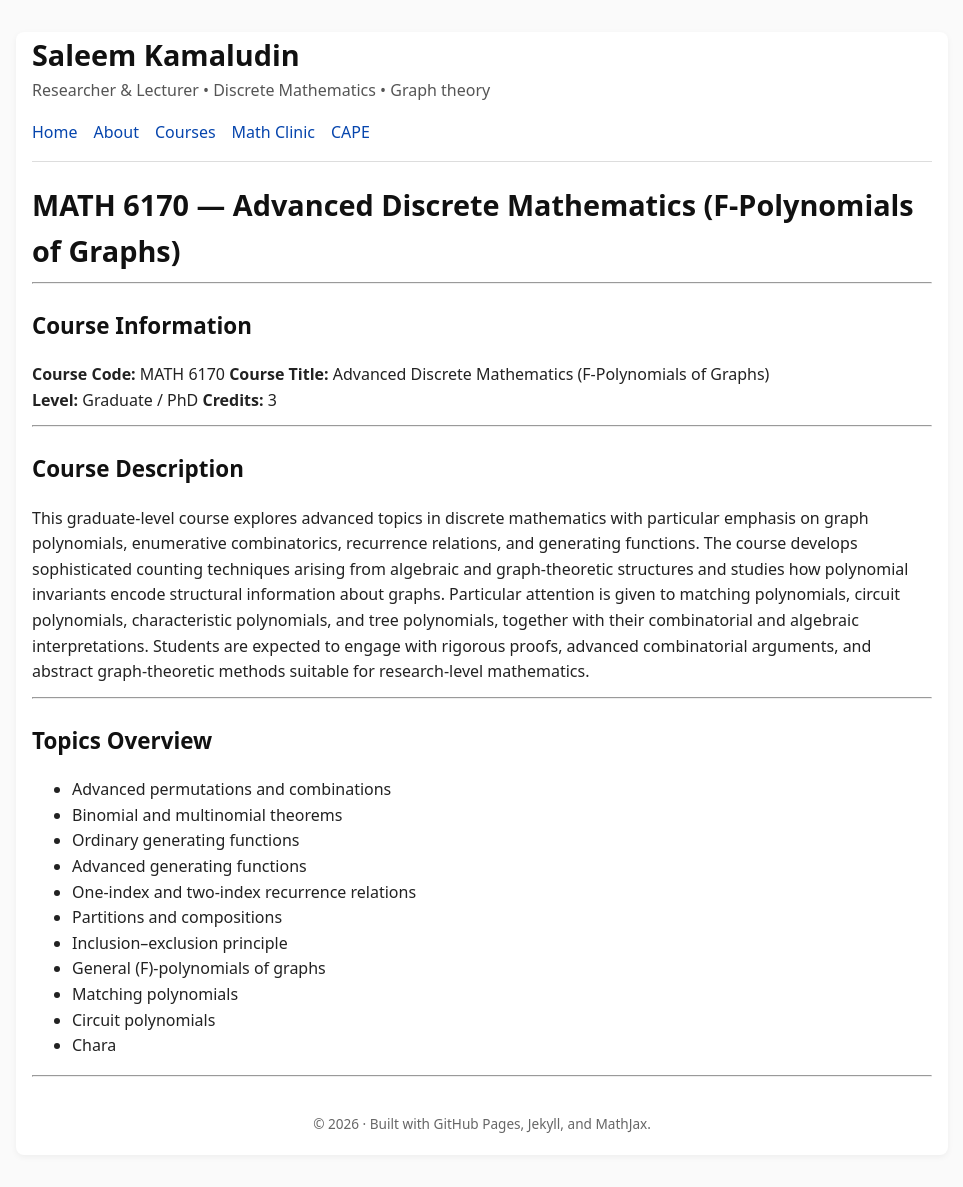
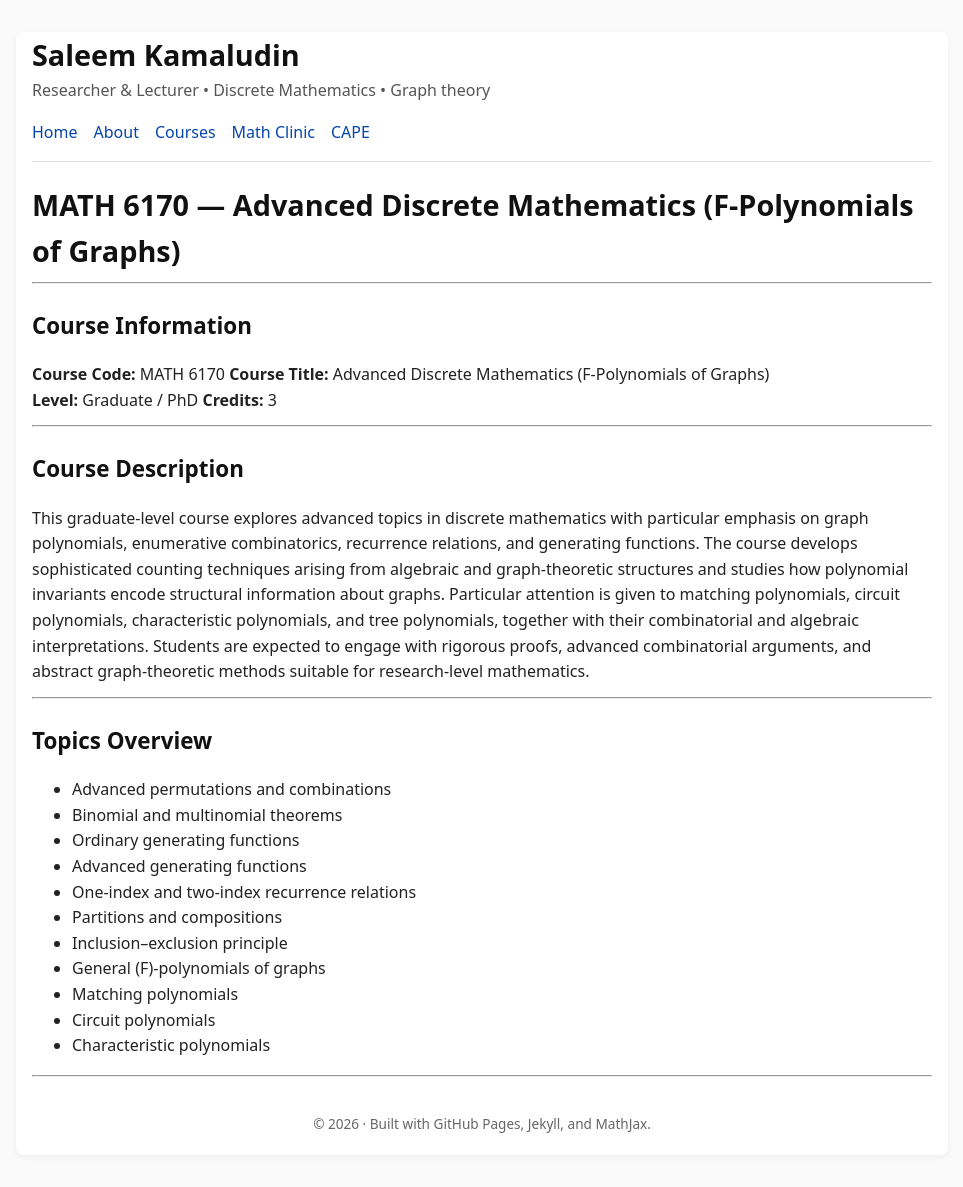
Before and after one commit to SaleemKamaludin/SaleemKamaludin.github.io, a Jekyll site: the page built from courses/graduate/advanced-discrete-mathematics/index.md, in a window 1280 px wide. Shown: the whole page, without its empty margins (158-1121 px from the left). Built offline with Jekyll 4.4.1, drawn with Linux system fonts in a browser that asks for light colours.

Commit message:
Fix typo in characteristic polynomials section

```diff
--- a/courses/graduate/advanced-discrete-mathematics/index.md
+++ b/courses/graduate/advanced-discrete-mathematics/index.md
@@ -37,4 +37,4 @@ Students are expected to engage with rigorous proofs, advanced combinatorial arg
 - General \(F\)-polynomials of graphs
 - Matching polynomials
 - Circuit polynomials
-- Chara
+- Characteristic polynomials
```
